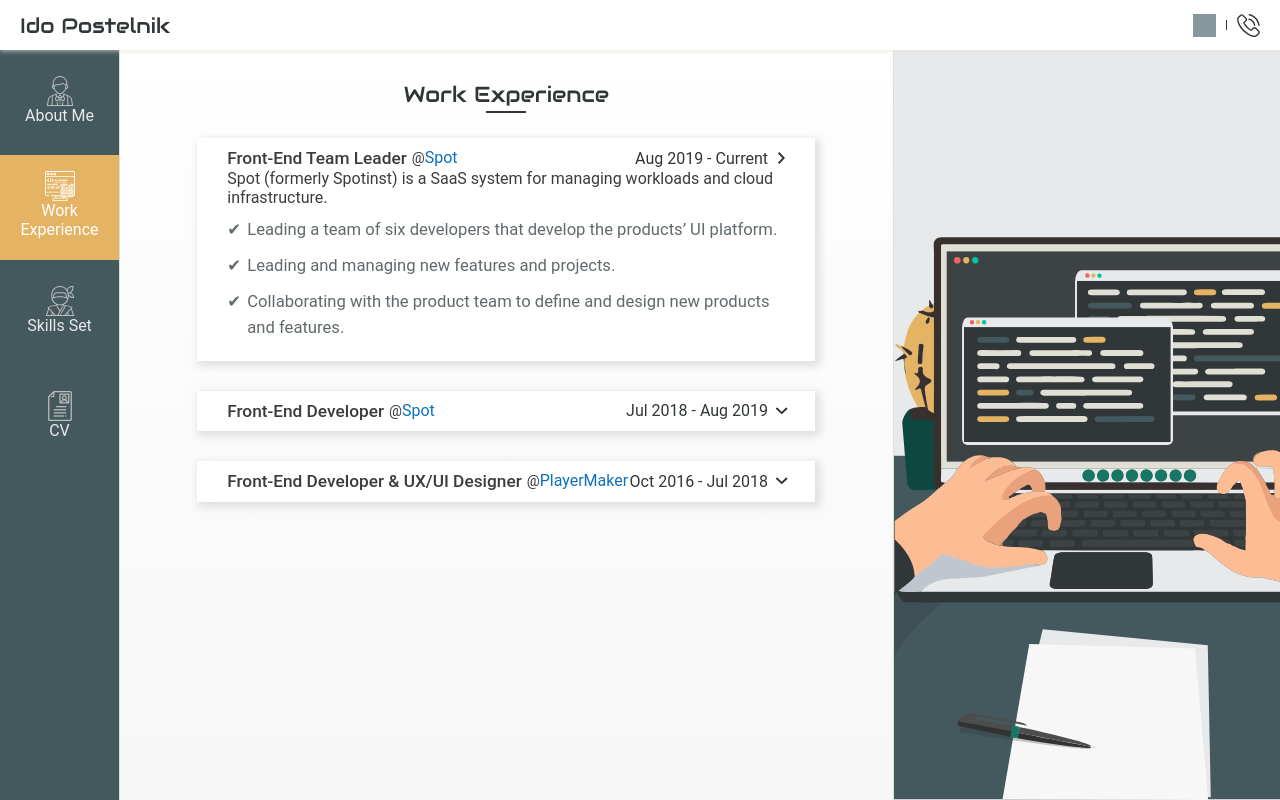
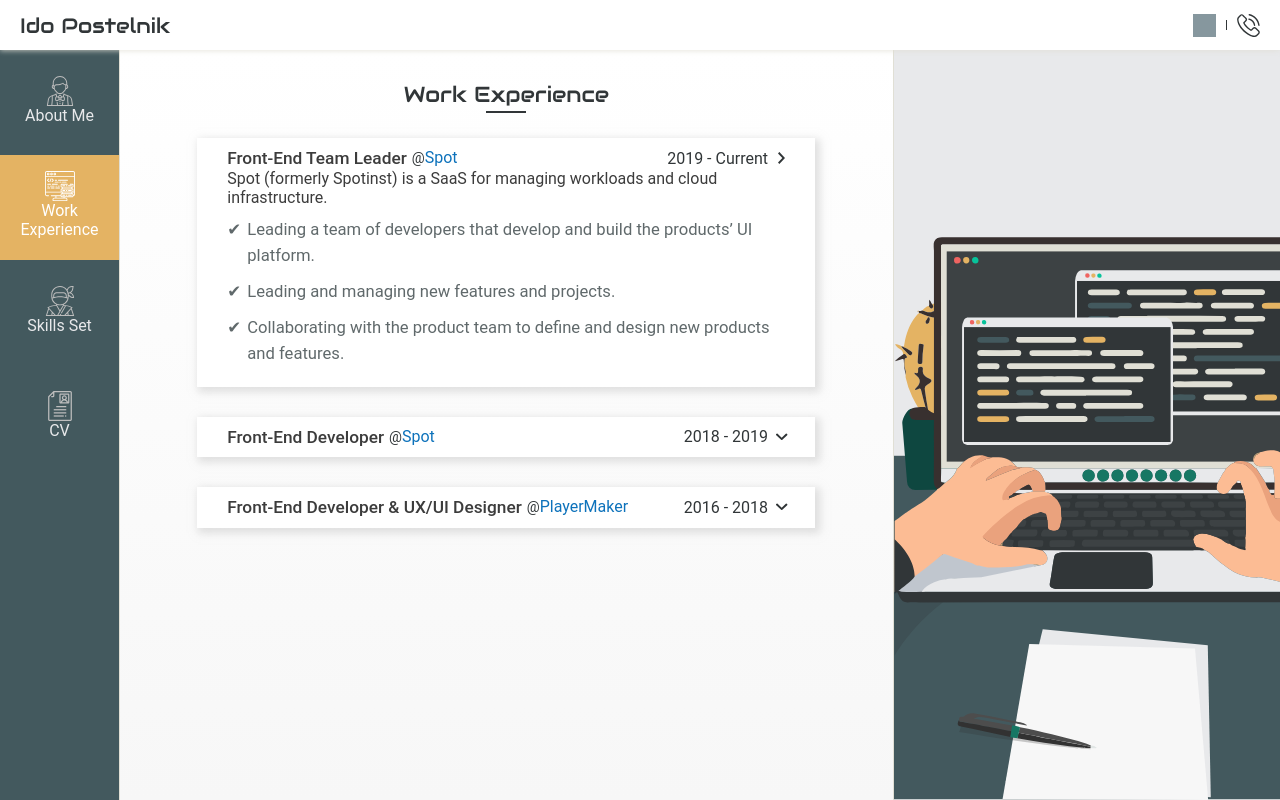
Before and after one commit to ido-postelnik/ido-postelnik-website, a Vue app: page /work-experience in a window 1280 px wide. Built offline with nearby package versions, Linux system fonts and the light colour scheme; grey boxes are pictures that could not be loaded.

Commit message:
[src] Work exp text updates

```diff
--- a/src/views/WorkExperience.vue
+++ b/src/views/WorkExperience.vue
@@ -37,10 +37,10 @@ export default {
             name: 'Spot',
             website: 'https://spot.io/'
             },
-          timeFrame: 'Aug 2019 - Current',
-          subtitle: `Spot (formerly Spotinst) is a SaaS system for managing workloads and cloud infrastructure.`,
+          timeFrame: '2019 - Current',
+          subtitle: `Spot (formerly Spotinst) is a SaaS for managing workloads and cloud infrastructure.`,
           content: [
-            `Leading a team of six developers that develop the products’ UI platform.`,
+            `Leading a team of developers that develop and build the products’ UI platform.`,
             `Leading and managing new features and projects.`,
             `Collaborating with the product team to define and design new products and features.`
           ],
@@ -52,7 +52,7 @@ export default {
             name: 'Spot',
             website: 'https://spot.io/'
             },
-          timeFrame: 'Jul 2018 - Aug 2019',
+          timeFrame: '2018 - 2019',
           content: [
             `Managed the front-end and product aspects in my scrum team.`,
             `Developed features for the UI console that presents dashboards, charts and on-boarding processes.`,
@@ -66,7 +66,7 @@ export default {
             name: 'PlayerMaker',
             website: 'https://playermaker.com/'
             },
-          timeFrame: 'Oct 2016 - Jul 2018',
+          timeFrame: '2016 - 2018',
           subtitle: `PlayerMaker uses a smart motion sensor to capture football players movement and performance.`,
           content: [
             `Built the product’s console from scratch. The console included tables, charts and special UI elements.`,
```
